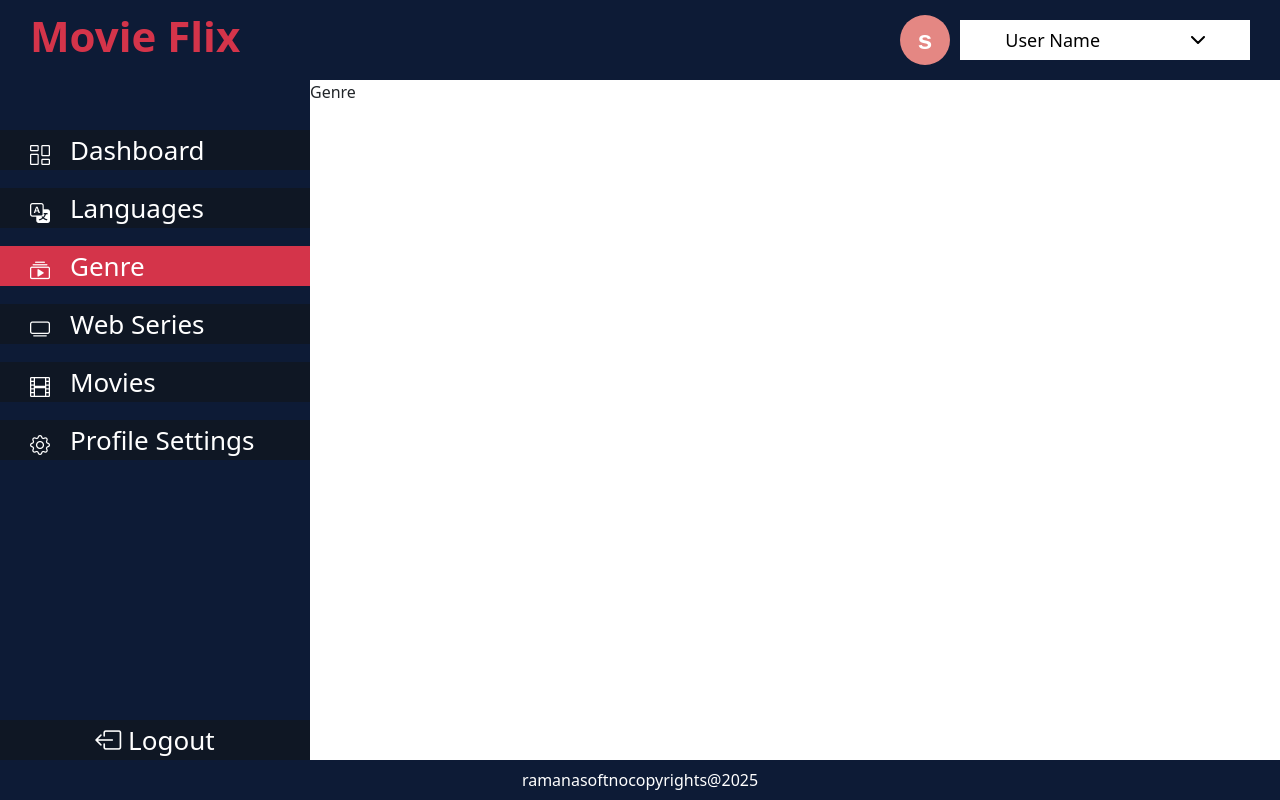
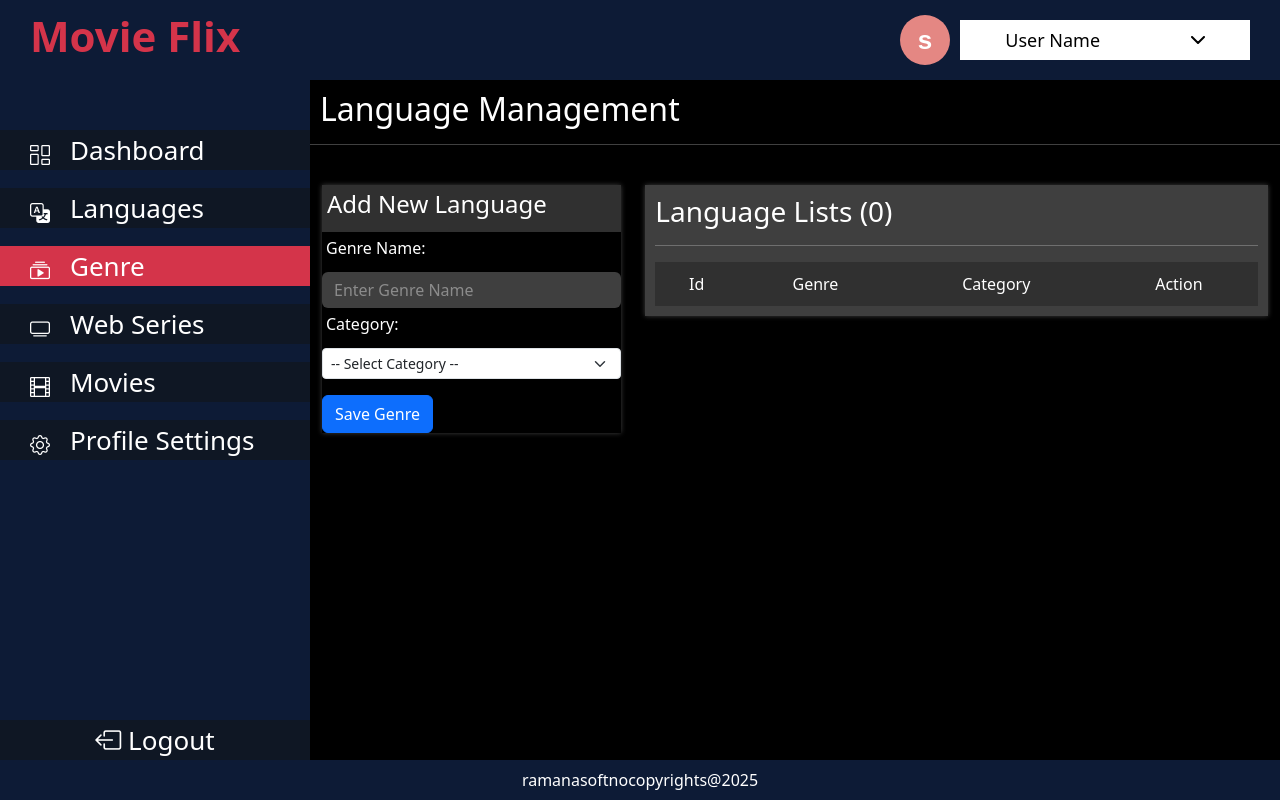
Before and after one commit to sandeepnani0902/movie-flix, a React (Vite) app: page /dashboard/genre in a window 1280 px wide. Built offline with nearby package versions, Linux system fonts and the light colour scheme; a web font is replaced by a local one.

Commit message:
added genre page in the dashboard

```diff
--- a/src/components/pages/Genre.jsx
+++ b/src/components/pages/Genre.jsx
@@ -1,8 +1,85 @@
-import React from 'react'
+import React, { useState } from 'react'
+import { Container, Row, Col, Form, Button, CardText } from 'react-bootstrap'
+import Tabledata from './Tabledata'
+import '../pagescss/genre.css'
+function Genre() {
+  const [genrelist, setGenreList] =useState([
 
-function Genre() {
+  ])
+  const [genre, setGenre] = useState("")
+  const [category, setCategory] = useState("")
+  const headers = ["Id","Genre", "Category","Action"]
+  function saveGenre(){
+    setGenreList([{
+      genre:genre,
+      category:category
+    }])
+  }
+  function handledelete(){
+
+  }
   return (
-    <div>Genre</div>
+    <div className='genre-container'>
+       <div className="genre-header">
+        <h2>Language Management</h2>
+      </div>
+      <hr />
+            <Container className='contianer'>
+        <Row>
+          <Col lg={4} md={6} xs={12}>
+            <div className="form">
+               <Form>
+                  <Form.Group className="mb-3">
+                    <div className='genre-subtitle'>
+                      <h4>Add New Language</h4>
+                    </div>
+                    <Form.Label className='p-1' >
+                          Genre Name:
+                      </Form.Label>
+                    <Form.Control type="text" className='input' placeholder="Enter Genre Name" value={genre} onChange={e => setGenre(e.target.value) }/>
+                     <Form.Label className='p-1' >
+                          Category:
+                      </Form.Label>
+                      <Form.Select size="sm" aria-label="Default select example" value={category} onChange={ e => setCategory(e.target.value)}>
+                        <option value="" disabled>-- Select Category --</option>
+                        <option value="Movie" >Movie</option>
+                        <option value="Web Series">Web Series</option>
+                      </Form.Select>
+                    <Button className='primary mt-3' onClick={saveGenre} >Save Genre</Button>
+                  </Form.Group>
+               </Form>
+            </div>
+          </Col>
+
+          <Col lg={8} md={6} xs={12}>
+          <div className='language-table'>
+                <h3>Language Lists ({genrelist.length})</h3>
+                <hr />
+            <table>
+              <thead>
+                <tr id='headers'>
+                  {headers.map( (h, index)=>{
+                    return <td key={index}>{h}</td>
+                  })}
+                </tr>
+              </thead>
+              <tbody>
+                {genrelist?.map( (g, index) => (
+                  <tr key={g._id}>
+                    <td>{index + 1}</td>
+                    <td>{g.genre}</td>
+                     <td>{g.category}</td>
+                    <td style={{color:"red", cursor:'pointer'}} onClick={() =>handledelete(g._id)}>delete</td>
+                  </tr>
+                ))}
+              </tbody>
+            </table>
+            {/* <Tabledata datatype={"genre"} data={ genrelist } headers={["Id", "Name", "Action"]} handledelete={handledelete}/> */}
+          </div>
+          </Col>
+        </Row>
+      </Container>
+    </div>
   )
 }
 
--- a/src/components/pages/Languages.jsx
+++ b/src/components/pages/Languages.jsx
@@ -1,20 +1,51 @@
 import React, { useEffect, useState } from 'react'
 import Button from 'react-bootstrap/Button';
-import {Form, Container, Row, Col} from 'react-bootstrap';
+import {Form, Container, Row, Col, Table} from 'react-bootstrap';
 import '../pagescss/language.css'
 import axios from 'axios'
+import Tabledata from './Tabledata';
 function Languages() {
-  const [languageslist, setLanguageslist] = useState(["telugu", "english","hindhi","marathi", "tamil","kannada"])
+  const [languageslist, setLanguageslist] = useState([])
   const [language, setLanguage] = useState("")
 
+
+  useEffect(()=>{
+    setTimeout(() => {
+      const getlanguages = async()=>{
+      try{
+         const res = await fetch("http://localhost:2025/movieflix/languages",
+        {method:"get"}
+      )
+      const data = await res.json()
+      setLanguageslist(data)
+      }
+      catch(err){
+        console.error(err)
+      }
+    }
+    getlanguages()
+    }, 100);
+
+  },[languageslist])
+
      async function savelanguage(){
-    // const response = await axios.post(`https://localhost:2025/movieflix/language/:${language}`)
-    console.log(language)
-    setLanguage("")
+      try {
+
+         const response = await axios.post(`http://localhost:2025/movieflix/language`, {language:language})
+         setLanguage("")
+
+      } catch (error) {
+        console.log("error:",error)
+      }
     }
-    function handledelete(){
+    function handledelete(_id){
       if(confirm("are you sure to delete long")){
-        console.log("deleted..")
+        fetch(`http://localhost:2025/movieflix/language/${_id}`, {
+          method:"DELETE",
+          headers: {
+          "Content-Type": "application/json",
+        }
+        })
       }
       else{
         console.log("not deleted...")
@@ -39,7 +70,7 @@ function Languages() {
                     <Form.Label className='p-1' >
                           Language Name:
                       </Form.Label>
-                    <Form.Control className='input' type="email" placeholder="Enter Language Name" value={language} onChange={e => setLanguage(e.target.value) }/>
+                    <Form.Control type="text" className='input' placeholder="Enter Language Name" value={language} onChange={e => setLanguage(e.target.value) }/>
                     <Button className='primary mt-3' onClick={savelanguage} >Save Language</Button>
                   </Form.Group>
                </Form>
@@ -50,7 +81,7 @@ function Languages() {
           <div className='language-table'>
                 <h3>Language Lists ({languageslist.length})</h3>
                 <hr />
-            <table>
+            {/* <table>
               <thead>
                 <tr id='headers'>
                   <th>id</th>
@@ -58,24 +89,21 @@ function Languages() {
                   <th>action</th>
                 </tr>
               </thead>
-
               <tbody>
                 {languageslist.map((lang, index) => (
-                  <tr key={index}>
+                  <tr key={lang._id}>
                     <td>{index + 1}</td>
-                    <td>{lang}</td>
-                    <td style={{color:"red", cursor:'pointer'}} onClick={handledelete}>delete</td>
+                    <td>{lang.language}</td>
+                    <td style={{color:"red", cursor:'pointer'}} onClick={() =>handledelete(lang._id)}>delete</td>
                   </tr>
                 ))}
               </tbody>
-            </table>
+            </table> */}
+            <Tabledata datatype={language} data={ languageslist } headers={["Id", "Name", "Action"]} handledelete={handledelete}/>
           </div>
           </Col>
-
         </Row>
       </Container>
-
-
     </div>
 
   )
--- /dev/null
+++ b/src/components/pages/Tabledata.jsx
@@ -0,0 +1,27 @@
+import React from 'react'
+
+function Tabledata({data, headers,handledelete}) {
+  return (
+    <>
+    <table>
+              <thead>
+                <tr id='headers'>
+                  {headers.map( (h, index)=>{
+                    return <td key={index}>{h}</td>
+                  })}
+                </tr>
+              </thead>
+              <tbody>
+                {data?.map((dt, index) => (
+                  <tr key={dt._id}>
+                    <td>{index + 1}</td>
+                    <td>{dt.language}</td>
+                    <td style={{color:"red", cursor:'pointer'}} onClick={() =>handledelete(dt._id)}>delete</td>
+                  </tr>
+                ))}
+              </tbody>
+            </table></>
+  )
+}
+
+export default Tabledata
--- /dev/null
+++ b/src/components/pagescss/genre.css
@@ -0,0 +1,18 @@
+.genre-container{
+    margin: 0;
+    /* padding: 0 20px 0 20px; */
+    width: 100%;
+    height: 100%;
+    background-color: #000;
+    color: white;
+}
+.genre-header{
+        padding: 10px 0 0 10px;
+}
+.genre-subtitle{
+    background-color: #303030;
+    padding: 5px;
+}
+/* @media screen {
+
+} */
```
